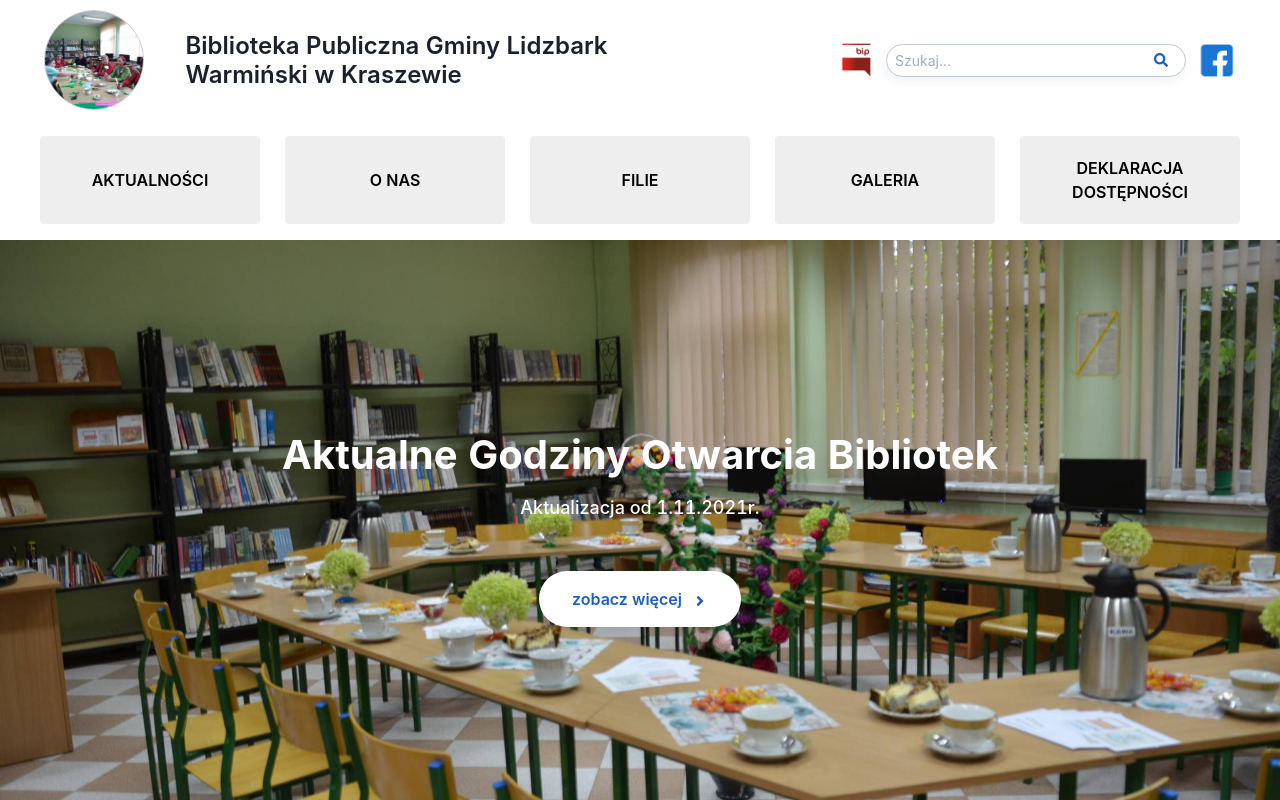
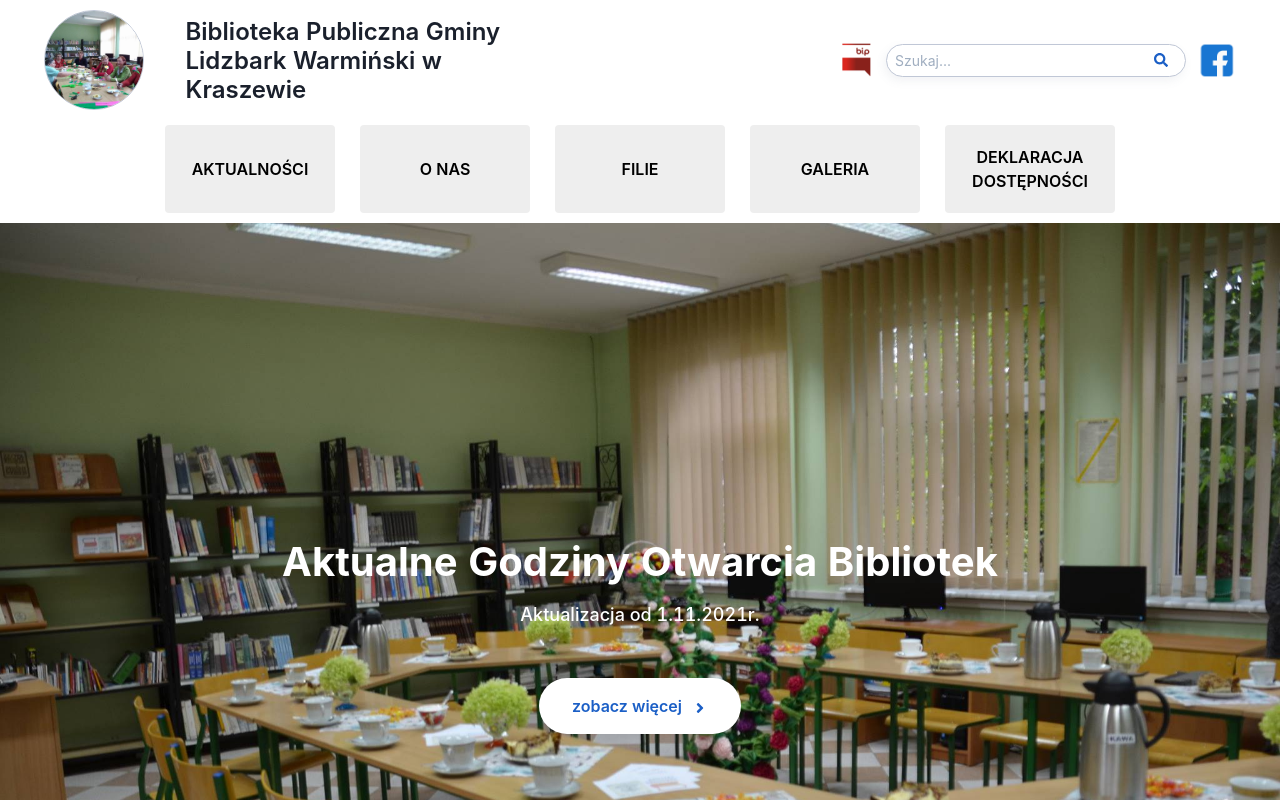
Before and after one commit to KolodziejczykTomasz/biblioteka, a Gatsby site: page / in a window 1280 px wide. Shown: the top 800 px of the page. Built offline with nearby package versions, Linux system fonts and the light colour scheme; Gatsby itself is replaced by a stand-in of ours.

Commit message:
Added new styles in components.

```diff
--- a/src/components/sections/header.js
+++ b/src/components/sections/header.js
@@ -4,21 +4,49 @@ import { Input } from "../input"
 import Logo from "../../assets/images/logo.jpg"
 import BIP_Icon from "../../assets/images/BipIcon.png"
 import FB_Icon from "../../assets/images/FbIcon.png"
-import Navigation from "./navigation"
 
 import styled from "styled-components"
 
 const Wrapper = styled.div`
-  display: grid;
+  display: flex;
   justify-content: center;
   align-items: center;
+  width: 100%;
+
+  @media (max-width: 340px) {
+    display: flex;
+    min-width: 340px;
+    height: auto;
+  }
+  @media (max-width: 680px) {
+    display: block;
+    height: auto;
+  }
 `
 
 const RowLogo = styled.div`
   display: grid;
   grid-template-columns: 1fr 1fr;
   width: 1212px;
+  min-height: 120px;
+  height: auto;
+  @media (max-width: 340px) {
+    display: grid;
+    min-width: 340px;
+  }
+  @media (max-width: 1100px) {
+    display: grid;
+    justify-content: center;
+    align-items: center;
+    grid-template-columns: 1fr;
+    width: 100%;
+  }
+  @media (min-width: 1101px) {
+    display: grid;
+    grid-template-columns: 1fr 1fr;
+    width: 1212px;
     height: 120px;
+  }
 `
 
 const ColumnLogo = styled.div`
@@ -26,6 +54,18 @@ const ColumnLogo = styled.div`
   grid-template-columns: 1fr 3fr;
   justify-content: center;
   align-items: center;
+  @media (max-width: 1100px) {
+    display: grid;
+    grid-template-columns: 1fr;
+    width: 100%;
+    height: 100%;
+  }
+  @media (min-width: 1101px) {
+    display: grid;
+    grid-template-columns: 1fr 3fr;
+    justify-content: center;
+    align-items: center;
+  }
   & div:nth-child(1) {
     display: grid;
     justify-content: center;
@@ -37,6 +77,10 @@ const ColumnLogo = styled.div`
     border-radius: 50%;
     transition: ease-in 0.2s;
     overflow: hidden;
+    @media (max-width: 1100px) {
+      display: none;
+    }
+  }
   :hover {
     border: 2px solid rgb(27, 95, 198);
   }
@@ -45,13 +89,32 @@ const ColumnLogo = styled.div`
     justify-content: center;
     align-items: center;
   }
-  }
+
   & div:nth-child(2) {
+    display: flex;
+    width: 80%;
     font-size: 24px;
     line-height: 29px;
     font-weight: 600;
     transition: ease-in 0.2s;
     cursor: pointer;
+    @media (max-width: 1100px) {
+      display: flex;
+      justify-content: center;
+      align-items: center;
+      text-align: center;
+      flex-wrap: wrap;
+      width: 100%;
+      min-height: 100px;
+      height: auto;
+    }
+    @media (min-width: 1101px) {
+      display: flex;
+      width: 80%;
+      font-size: 24px;
+      line-height: 29px;
+      font-weight: 600;
+    }
     :hover {
       color: rgb(27, 95, 198);
     }
@@ -63,6 +126,16 @@ const ColumnSearch = styled.div`
   justify-content: right;
   align-items: center;
   margin-right: 10px;
+  @media (max-width: 440px) {
+    flex-direction: column;
+  }
+  @media (max-width: 1100px) {
+    display: flex;
+    width: 100%;
+    justify-content: center;
+    margin-right: 0;
+    padding: 10px 5px;
+  }
   & div:nth-child(2) {
     display: flex;
     justify-content: right;
@@ -131,11 +204,6 @@ const WrapperIconBip = styled.div`
   }
 `
 
-const RowNavigation = styled.div`
-  width: 1212px;
-  height: 120px;
-`
-
 export const Header = () => (
   <Wrapper>
     <div>
@@ -161,9 +229,6 @@ export const Header = () => (
           </div>
         </ColumnSearch>
       </RowLogo>
-      <RowNavigation>
-        <Navigation />
-      </RowNavigation>
     </div>
   </Wrapper>
 )
--- a/src/components/sections/jumbotron.js
+++ b/src/components/sections/jumbotron.js
@@ -11,9 +11,10 @@ const Wrapper = styled.div`
   justify-content: center;
   align-items: center;
   width: 100%;
-  height: 600px;
+  height: auto;
   text-align: center;
   overflow: hidden;
+  padding: 10px 0;
   & img {
       position: relative;
   }
--- a/src/components/sections/navigation.js
+++ b/src/components/sections/navigation.js
@@ -5,18 +5,9 @@ import styled from "styled-components"
 const Wrapper = styled.div`
   display: flex;
   width: 100%;
-  height: 100%;
+  height: auto;
   justify-content: center;
   align-items: center;
-`
-
-const NavList = styled.ul`
-  display: flex;
-  justify-content: center;
-  align-items: center;
-  flex-direction: row;
-  column-gap: 5px;
-  row-gap: 5px;
 `
 
 const NavItem = styled.li`
@@ -37,6 +28,28 @@ const NavItem = styled.li`
   transition: ease-in 0.2s;
   cursor: pointer;
   border-radius: 4px;
+
+  @media (max-width: 480px) {
+  }
+  @media (min-width: 481px) and (max-width: 766px) {
+  }
+  @media (min-width: 767px) and (max-width: 960px) {
+    width: 120px;
+    margin: 0 5px;
+    padding: 0 5px;
+  }
+  @media (min-width: 961px) and (max-width: 1025px) {
+    width: 130px;
+    margin: 0 5px;
+    padding: 0 10px;
+  }
+
+  @media (min-width: 1026px) and (max-width: 1280px) {
+    width: 170px;
+    margin: 0 10px;
+    padding: 0 20px;
+  }
+
   & p {
     display: block;
     margin: 0 auto;
@@ -47,10 +60,166 @@ const NavItem = styled.li`
     background-color: rgb(27, 95, 198);
   }
 `
+const NavList = styled.ul`
+  display: flex;
+  justify-content: center;
+  align-items: center;
+  flex-direction: column;
+  margin-top: 5px;
+  column-gap: 5px;
+  row-gap: 5px;
+  width: 100%;
+  @media (min-width: 680px) {
+    flex-direction: row;
+  }
+`
 
-const Navigation = () => (
+const Navi = styled.nav`
+  display: flex;
+  justify-content: center;
+  align-items: center;
+  width: 100%;
+  height: 100%;
+  color: white;
+  transition: transform ease-in-out 0.3s;
+  & a {
+    color: white;
+    text-decoration: none;
+  }
+  @media (max-width: 680px) {
+    display: ${({ isOpen }) => (isOpen ? "flex" : "none")};
+    flex-direction: column;
+    width: 100%;
+    height: auto;
+  }
+  & {
+    div {
+      display: flex;
+      width: 33.33%;
+      height: 100%;
+      justify-content: center;
+      align-items: center;
+      text-align: center;
+      padding: 0 5px;
+      cursor: pointer;
+      @media (max-width: 768px) {
+        padding: 20px 0;
+      }
+      :hover {
+        display: flex;
+        justify-content: center;
+        align-items: center;
+        background-color: #c77b0a;
+        height: 100%;
+        width: 33.33%;
+        @media (max-width: 768px) {
+          width: 100%;
+        }
+      }
+    }
+  }
+`
+const MenuToggleButton = styled.button`
+  width: 40px;
+  height: 40px;
+  z-index: 9999;
+  position: absolute;
+  top: 200px;
+  left: 20px;
+  overflow: hidden;
+  background-color: white;
+  border: 1.5px solid #1b5fc6;
+  border-radius: 0 5px 5px 0;
+  cursor: pointer;
+
+  @media (min-width: 680px) {
+    display: none;
+  }
+
+  @media (max-width: 680px) {
+    display: block;
+    left: 0;
+    border-left: ${({ isOpen }) => (isOpen ? "" : "none")};
+    transition: transform 0.3s ease-in-out;
+    transform: translateX(${({ isOpen }) => (isOpen ? "100%" : "0")});
+  }
+
+  span:first-child {
+    width: 100%;
+    height: 100%;
+    position: absolute;
+    top: 0;
+    left: 0;
+    transform: translateX(
+      ${({ isOpen }) => (isOpen ? "calc(-100% - 2px)" : 0)}
+    );
+    transition: transform ease-in-out 0.3s;
+
+    &::before,
+    &::after {
+      position: absolute;
+      content: "";
+      width: 17px;
+      height: 3px;
+      background-color: #1b5fc6;
+      left: 50%;
+    }
+
+    &::before {
+      top: 13px;
+      transform: translate(-50%, -50%) rotate(45deg);
+    }
+
+    &::after {
+      bottom: 13px;
+      transform: translate(-50%, 50%) rotate(-45deg);
+    }
+  }
+
+  span:last-child {
+    width: 100%;
+    height: 100%;
+    position: absolute;
+    top: 0;
+    left: calc(100% + 2px);
+    transform: translateX(
+      ${({ isOpen }) => (isOpen ? "calc(-100% - 2px)" : 0)}
+    );
+    transition: transform ease-in-out 0.3s;
+
+    &::before,
+    &::after {
+      position: absolute;
+      content: "";
+      width: 25px;
+      height: 3px;
+      background-color: #1b5fc6;
+      top: 50%;
+      left: 50%;
+    }
+
+    &::before {
+      transform: translate(-50%, -50%) rotate(45deg);
+    }
+
+    &::after {
+      transform: translate(-50%, -50%) rotate(-45deg);
+    }
+  }
+`
+
+export const Navigation = () => {
+  const [isOpen, setIsOpen] = React.useState(false)
+  return (
     <Wrapper>
-    <nav>
+      <MenuToggleButton
+        isOpen={isOpen}
+        onClick={() => setIsOpen(prevState => !prevState)}
+      >
+        <span />
+        <span />
+      </MenuToggleButton>
+      <Navi isOpen={isOpen}>
         <NavList>
           <NavItem>Aktualności</NavItem>
           <NavItem>O nas</NavItem>
@@ -60,8 +229,7 @@ const Navigation = () => (
             <p>Deklaracja dostępności</p>
           </NavItem>
         </NavList>
-    </nav>
+      </Navi>
     </Wrapper>
   )
-
-export default Navigation
+}
--- a/src/pages/index.js
+++ b/src/pages/index.js
@@ -6,15 +6,15 @@ import { NewsList } from "../components/sections/NewsList/newsList"
 import { EventsList } from "../components/sections/EventsList/eventsList"
 import { GalleryList } from "../components/sections/GalleryList/galleryList"
 import { Footer } from "../components/sections/footer"
+import { Navigation } from "../components/sections/navigation"
 import Layout from "../layouts/layout"
 import Seo from "../components/seo"
-
-
 
 const IndexPage = ({ ...props }) => (
   <Layout>
     <Seo title="Home" />
     <Header />
+    <Navigation />
     <Jumbotron />
     <NewsList {...props} />
     <EventsList />
```
Lines whose indentation alone changed are shown as unchanged.
